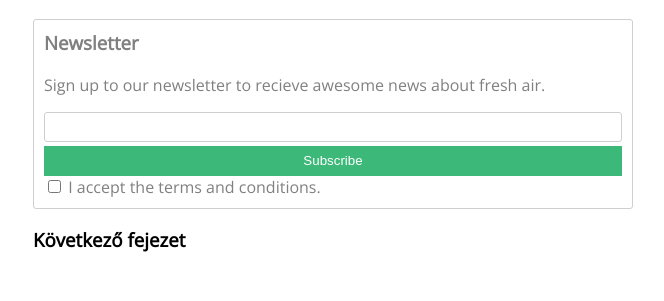
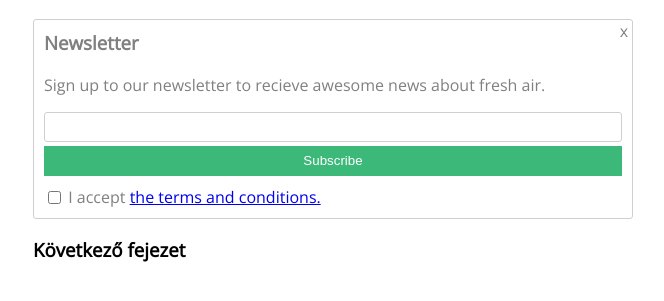
Before and after one commit to varadia1/gyakorlas, a plain HTML site: page index.html in a window 1280 px wide. Shown: the part 67-368 px from the top of the page, without its empty margins (307-971 px from the left). Drawn offline with nearby package versions, Linux system fonts and the light colour scheme.

Commit message:
Add files via upload

```diff
--- a/index.html
+++ b/index.html
@@ -26,9 +26,13 @@
         </button>
 
         <input type="checkbox" name="" id="terms">
-        <label for="terms">I accept the terms and conditions.</label>
+        <label for="terms">I accept <a href="http://" target="_blank">the terms and conditions.</a></label>
 
     </form>
+    <div id="closex">
+       x
+
+    </div>
 
 </div>
 
--- a/style.css
+++ b/style.css
@@ -10,6 +10,8 @@ color: grey;
 border: thin solid #cfcfcf;
 border-radius: 3px;
 padding: 10px;
+position: relative;
+padding-bottom: 10px;
 }
 
 .newsletter button {
@@ -20,6 +22,7 @@ border: none;
 display: block;
 width: 100%;
 height: 30px;
+margin-bottom: 10px;
 
 }
 
@@ -41,3 +44,19 @@ margin-top: 0;
 
 
 }
+
+.newsletter #terms {
+
+position: relative;
+top: 1px;
+
+
+}
+
+.newsletter #closex {
+
+position: absolute;
+top: 0;
+right: 4px;
+
+}
```
